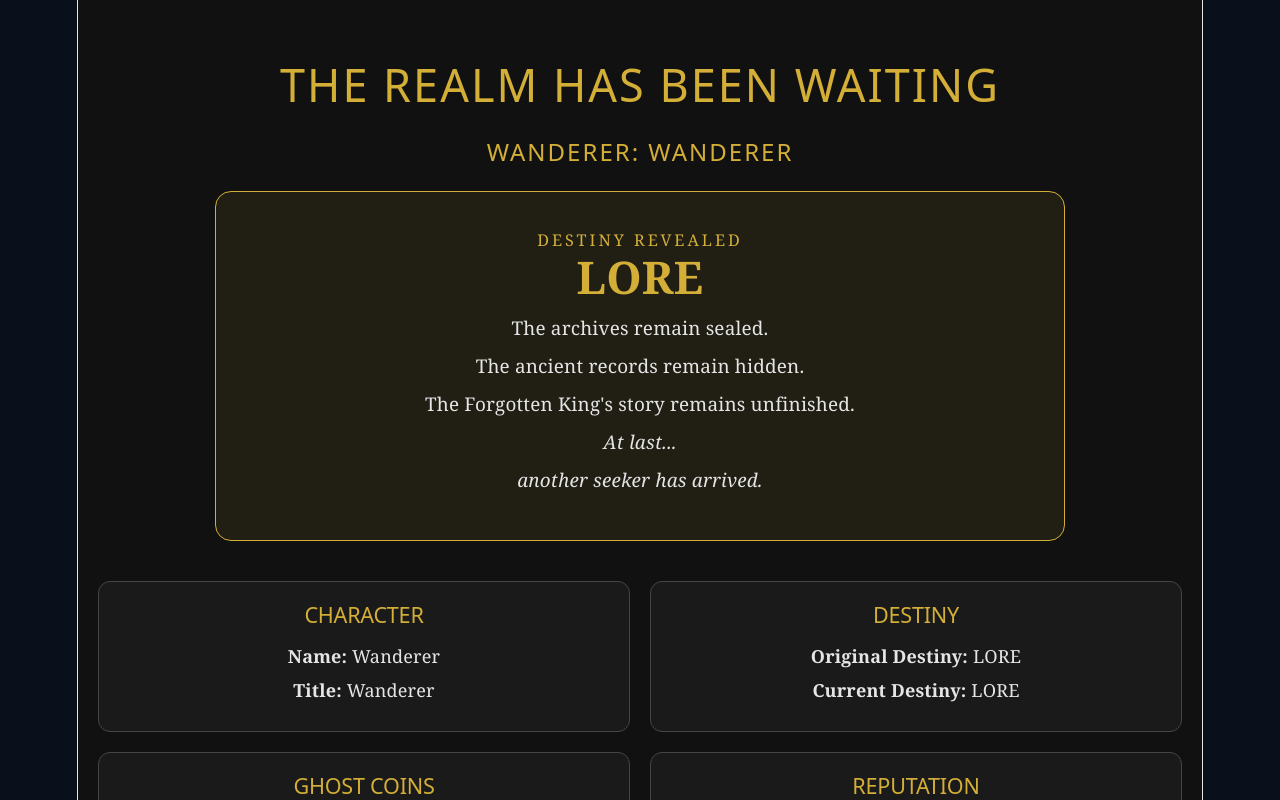
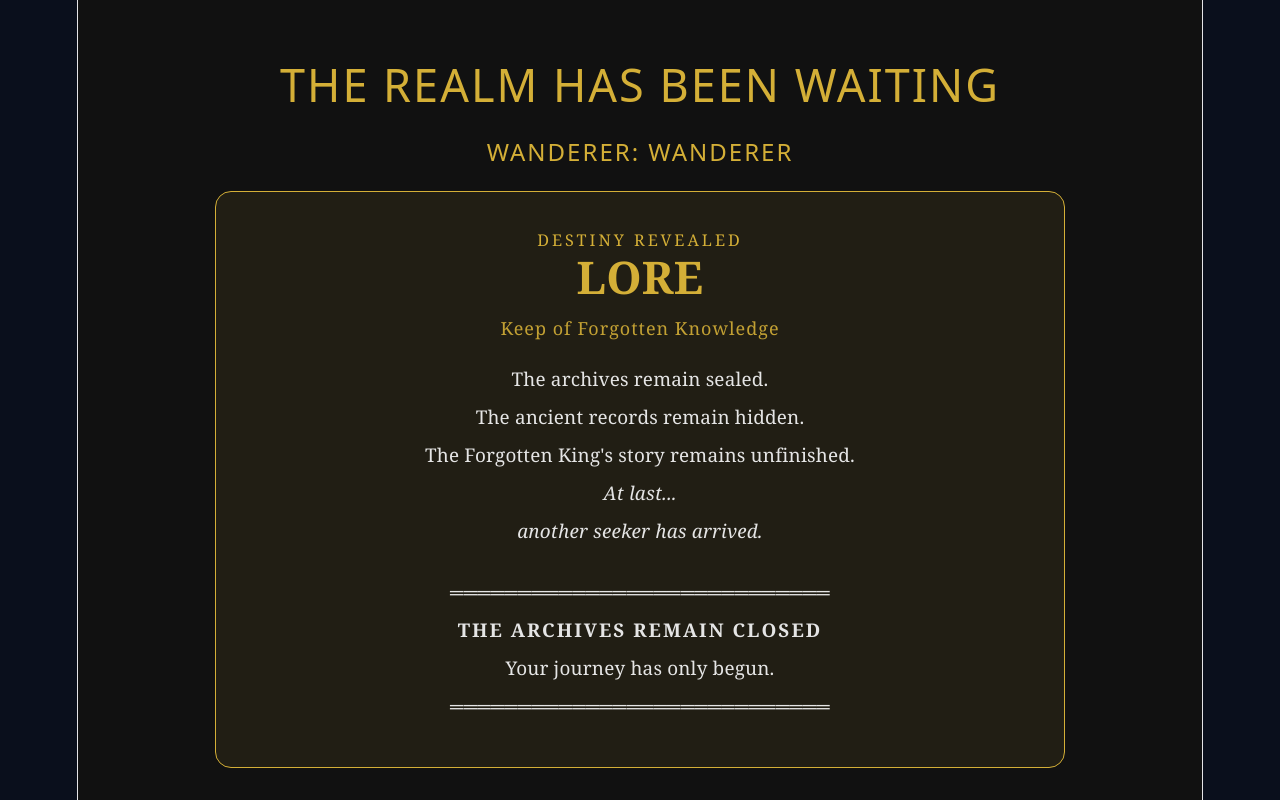
Before and after one commit to fperry64/the-realm, a React app in the folder web/: page /character in a window 1280 px wide. Shown: the top 800 px of the page. Built offline with nearby package versions, Linux system fonts and the light colour scheme; the HTML template or start-up script is replaced by a standard one.

Commit message:
Character Sheet Mod 4

```diff
--- a/web/src/CharacterSheet.css
+++ b/web/src/CharacterSheet.css
@@ -104,3 +104,21 @@
   margin-top: 25px;
   font-style: italic;
 }
+
+.destiny-subtitle {
+  color: #d4af37;
+  font-size: 1rem;
+  letter-spacing: 1px;
+  margin-bottom: 25px;
+  opacity: 0.9;
+}
+
+.realm-teaser {
+  margin-top: 35px;
+}
+
+.teaser-title {
+  color: #d4af37;
+  font-weight: bold;
+  letter-spacing: 2px;
+}
--- a/web/src/pages/CharacterSheet.jsx
+++ b/web/src/pages/CharacterSheet.jsx
@@ -21,6 +21,10 @@ function CharacterSheet() {
                 LORE
                 </div>
 
+                <div className="destiny-subtitle">
+                    Keep of Forgotten Knowledge
+                </div>
+
                 <p>
                 The archives remain sealed.
                 </p>
@@ -40,13 +44,28 @@ function CharacterSheet() {
                 <p className="arrival-line">
                     another seeker has arrived.
                 </p>
+
+                <div className="realm-teaser">
+                    <p>════════════════════════════</p>
+
+                    <p className="teaser-title">
+                        THE ARCHIVES REMAIN CLOSED
+                    </p>
+
+                    <p>
+                        Your journey has only begun.
+                    </p>
+
+                    <p>════════════════════════════</p>
+                </div>
+
             </div>
         </div>
 
         <div className="character-grid">
 
           <div className="character-card">
-            <h2>CHARACTER</h2>
+            <h2>IDENTITY</h2>
 
             <p>
               <strong>Name:</strong> Wanderer
@@ -70,25 +89,25 @@ function CharacterSheet() {
           </div>
 
           <div className="character-card">
-            <h2>GHOST COINS</h2>
+            <h2>TREASURY</h2>
 
             <p>1000</p>
           </div>
 
           <div className="character-card">
-            <h2>REPUTATION</h2>
+            <h2>RENOWN</h2>
 
             <p>0</p>
           </div>
 
           <div className="character-card">
-            <h2>RELICS</h2>
+            <h2>RELIC COLLECTION</h2>
 
             <p>0</p>
           </div>
 
           <div className="character-card">
-            <h2>ALIGNMENT</h2>
+            <h2>MORAL ALIGNMENT</h2>
 
             <p>Neutral</p>
           </div>
```
